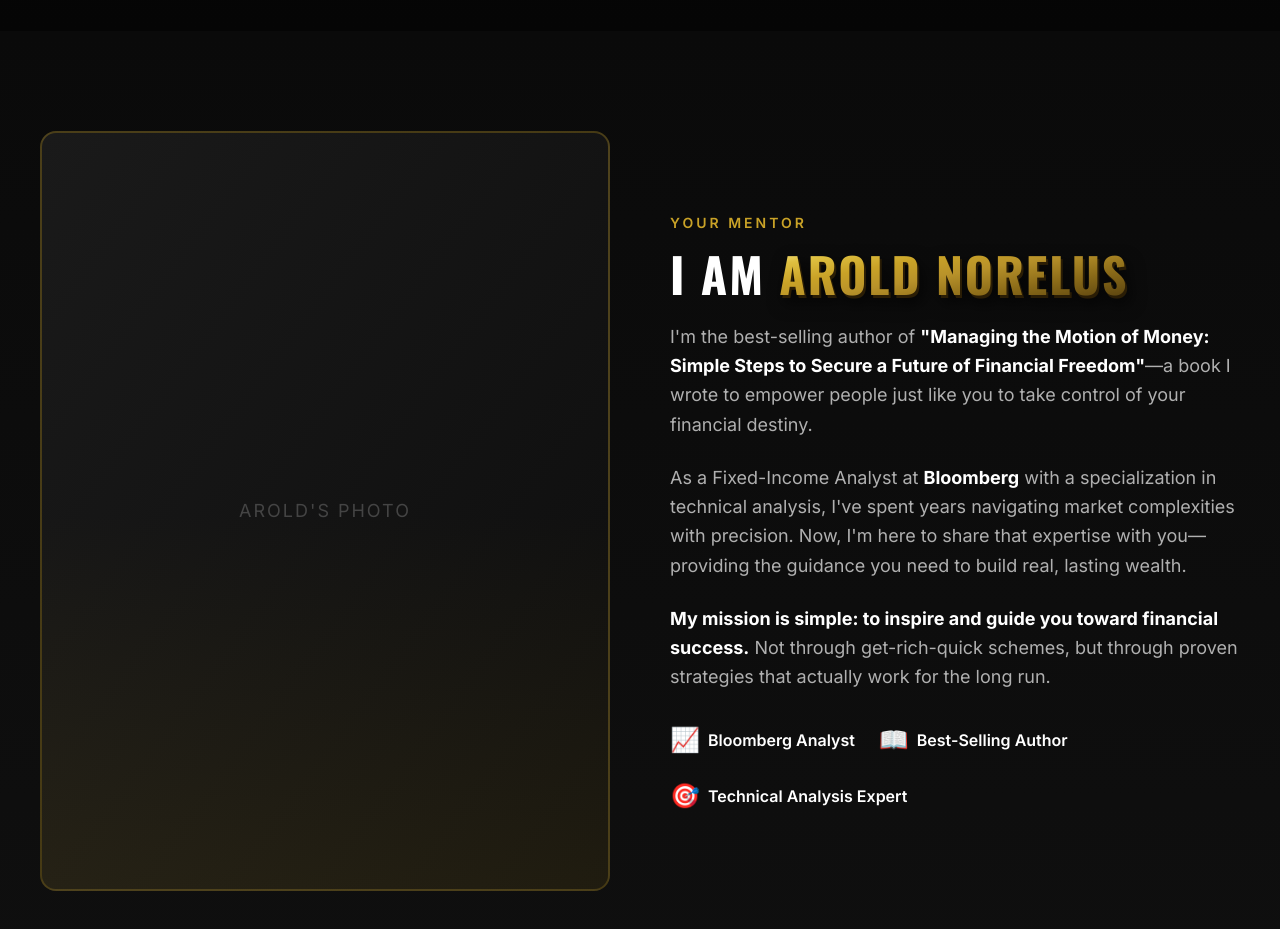
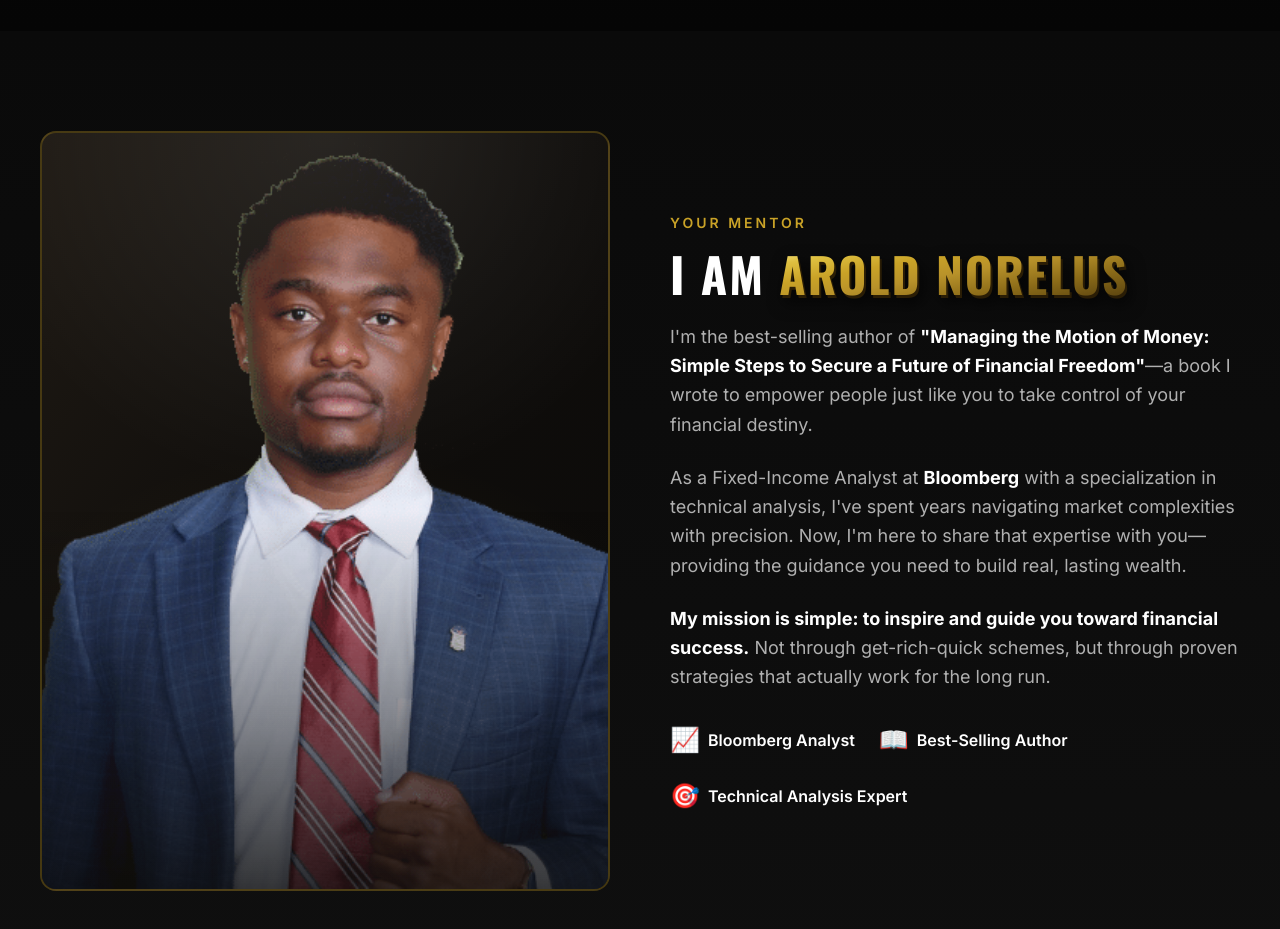
Before and after one commit to griffinsurett/CertifiedBagChasers, a React (Vite) app: page / in a window 1280 px wide. Shown: the part 4820-5749 px from the top of the page. Built offline with nearby package versions, Linux system fonts and the light colour scheme.

Commit message:
react first

```diff
--- a/src/pages/HomePage.tsx
+++ b/src/pages/HomePage.tsx
@@ -1,6 +1,7 @@
 import CTAButtons from '../components/CTAButtons';
 import MoneyBagCatchGame from '../components/MoneyBagCatchGame';
 import SocialReviewsCarousel from '../components/SocialReviewsCarousel';
+import aroldPortrait from '../assets/aroldpng.png';
 
 const topics = [
   { icon: '💰', title: 'Personal Finance', description: 'Master budgeting, eliminate debt, and build a solid financial foundation that supports your wealth-building journey.' },
@@ -268,9 +269,11 @@ const HomePage = ({ navigate }: HomePageProps) => {
       {/* I Am Arold Section */}
       <section className="bg-gradient-to-b from-bg-primary to-bg-card py-[100px] px-5">
         <div className="max-w-[1200px] mx-auto grid grid-cols-1 lg:grid-cols-2 gap-15 items-center">
-          <div className="aspect-[3/4] bg-gradient-to-br from-[#1a1a1a] to-bg-secondary rounded-2xl border-2 border-gold/30 flex items-center justify-center relative overflow-hidden">
-            <div className="absolute bottom-0 left-0 right-0 h-1/2 bg-gradient-to-t from-gold/10 to-transparent" />
-            <span className="text-[#444] text-lg uppercase tracking-[2px]">Arold's Photo</span>
+          <div className="aspect-[3/4] bg-gradient-to-br from-[#1f1a14] via-[#0f0d0b] to-[#0b0a09] rounded-2xl border-2 border-gold/30 flex items-center justify-center relative overflow-hidden">
+            <div className="absolute inset-0 bg-[radial-gradient(circle_at_top,rgba(255,255,255,0.08)_0%,transparent_45%)]" />
+            <div className="absolute inset-0 bg-[radial-gradient(circle_at_bottom,rgba(201,162,39,0.15)_0%,transparent_55%)]" />
+            <img src={aroldPortrait} alt="Arold Norelus" className="relative w-full h-full object-cover mix-blend-lighten" />
+            <div className="absolute inset-0 bg-gradient-to-t from-bg-primary/80 via-transparent to-transparent" />
           </div>
 
           <div>
```
Also changed, not shown: src/assets/aroldpng.png (added).
